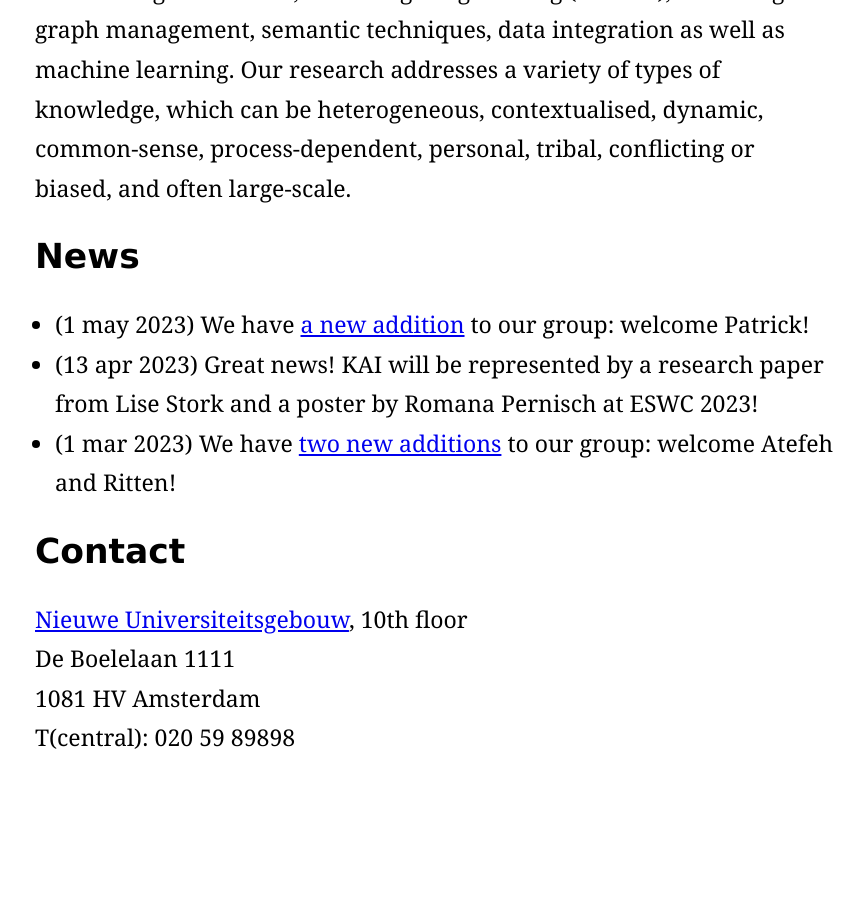
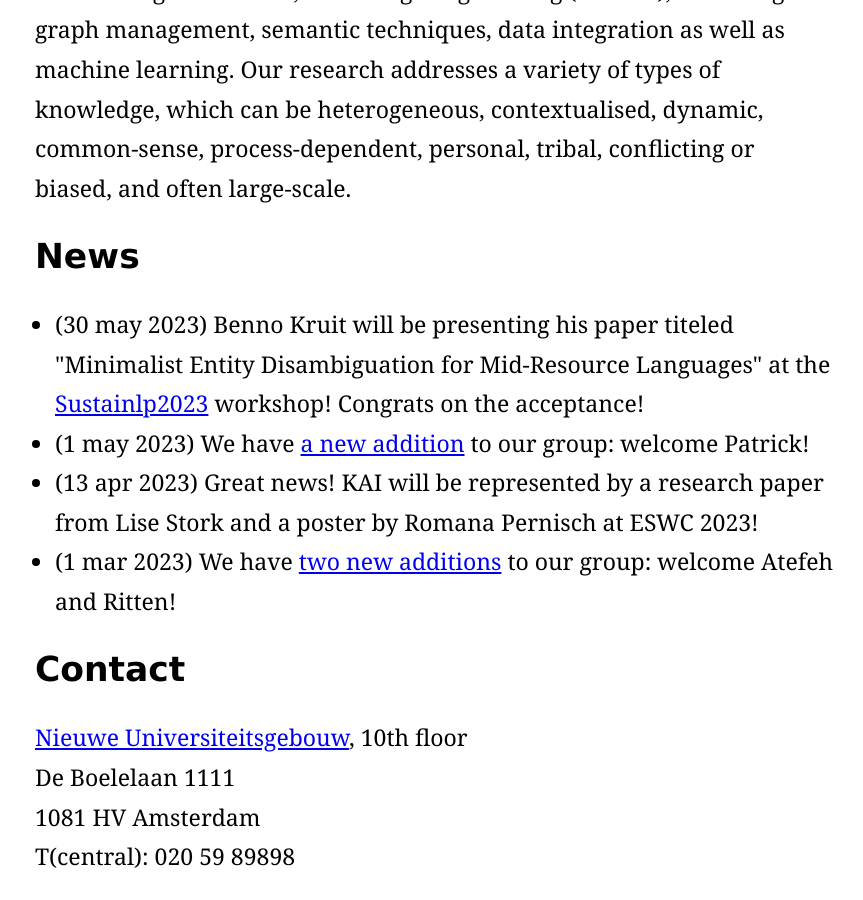
Before and after one commit to kai-vu/site, a Jekyll site: the page built from index.md, in a window 1280 px wide and 900 px high, scrolled down 793 px. Shown: the whole window, without its empty margins (205-1068 px from the left). Built offline with Jekyll 4.4.1, drawn with Linux system fonts in a browser that asks for light colours; our own code applies the rules of GitHub Pages for plain Markdown files; before the commit the page ends 1574 px from its top, so only the background shows below that.

Commit message:
accepted paper added to news

```diff
--- a/index.md
+++ b/index.md
@@ -20,6 +20,7 @@ We combine foundational theory and applied methods such as computational logic,
 
 ## News
 <ul>
+    <li> (30 may 2023) Benno Kruit will be presenting his paper titeled "Minimalist Entity Disambiguation for Mid-Resource Languages" at the <a href="https://sites.google.com/view/sustainlp2023">Sustainlp2023</a> workshop! Congrats on the acceptance! </li>
     <li> (1 may 2023) We have <a href="/people">a new addition</a> to our group: welcome Patrick!</li>
     <li> (13 apr 2023) Great news! KAI will be represented by a research paper from Lise Stork and a poster by Romana Pernisch at ESWC 2023! </li>
     <li> (1 mar 2023) We have <a href="/people">two new additions</a> to our group: welcome Atefeh and Ritten!</li>
```
